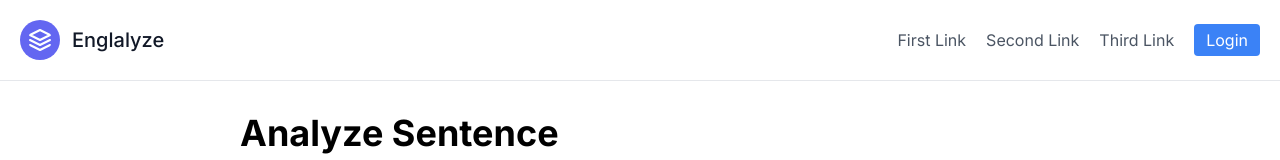
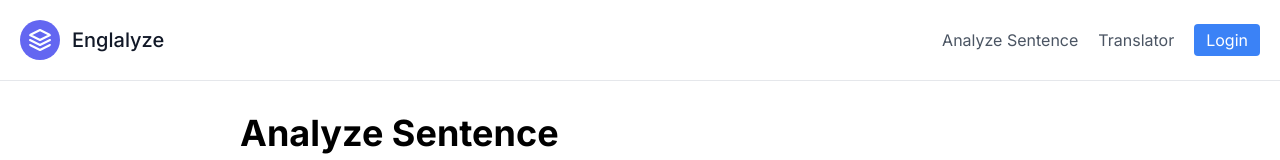
Before and after one commit to Yuji5117/englalyze, a Next.js app: page / in a window 1280 px wide. Shown: the top 160 px of the page. Built offline with nearby package versions, Linux system fonts and the light colour scheme; no server answers.

Commit message:
ヘッダーのリンク先を修正

```diff
--- a/src/components/Header.tsx
+++ b/src/components/Header.tsx
@@ -1,5 +1,6 @@
 "use client";
 
+import Link from "next/link";
 import { useState } from "react";
 
 interface HeaderProps {
@@ -32,9 +33,12 @@ export const Header = ({ title }: HeaderProps) => {
           <span className="ml-3 text-xl">{title}</span>
         </a>
         <nav className="md:ml-auto flex flex-wrap items-center text-base justify-center">
-          <a className="mr-5 hover:text-gray-900">First Link</a>
-          <a className="mr-5 hover:text-gray-900">Second Link</a>
-          <a className="mr-5 hover:text-gray-900">Third Link</a>
+          <Link href="/" className="mr-5 hover:text-gray-900">
+            Analyze Sentence
+          </Link>
+          <Link href="/translator" className="mr-5 hover:text-gray-900">
+            Translator
+          </Link>
         </nav>
         <button
           onClick={handleLoginLogout}
```
